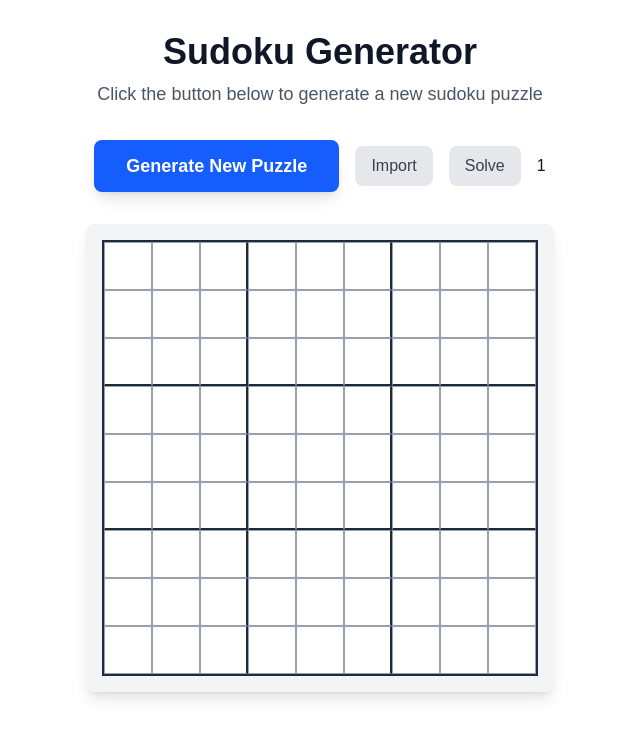
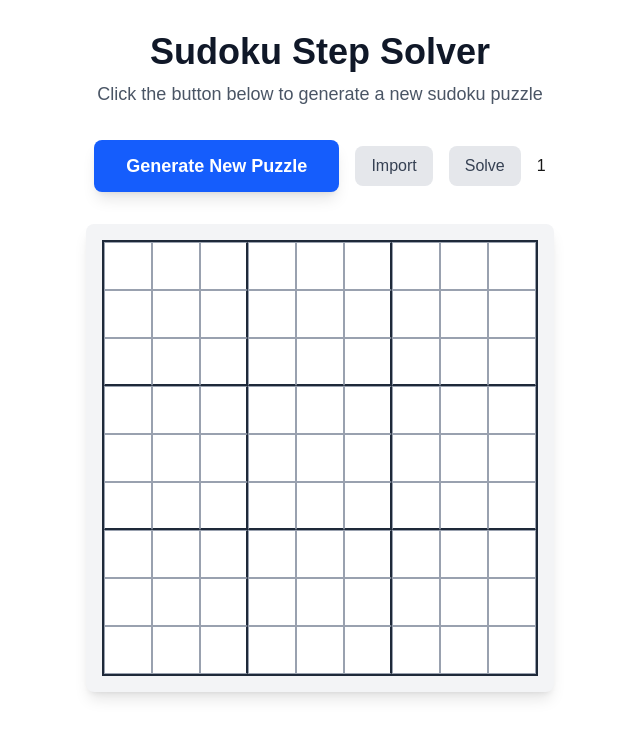
Before and after one commit to svamja/sudoku-solver, a Next.js app: page / in a window 1280 px wide. Shown: the top 738 px of the page, without its empty margins (320-960 px from the left). Built offline with nearby package versions, Linux system fonts and the light colour scheme.

Commit message:
minor - name change

```diff
--- a/src/components/SudokuGenerator.tsx
+++ b/src/components/SudokuGenerator.tsx
@@ -64,7 +64,7 @@ export default function SudokuGenerator() {
     <div className="flex flex-col items-center gap-8 p-8">
       <div className="text-center">
         <h1 className="text-4xl font-bold text-gray-900 dark:text-gray-100 mb-2">
-          Sudoku Generator
+          Sudoku Step Solver
         </h1>
         <p className="text-lg text-gray-600 dark:text-gray-400">
           Click the button below to generate a new sudoku puzzle
```
